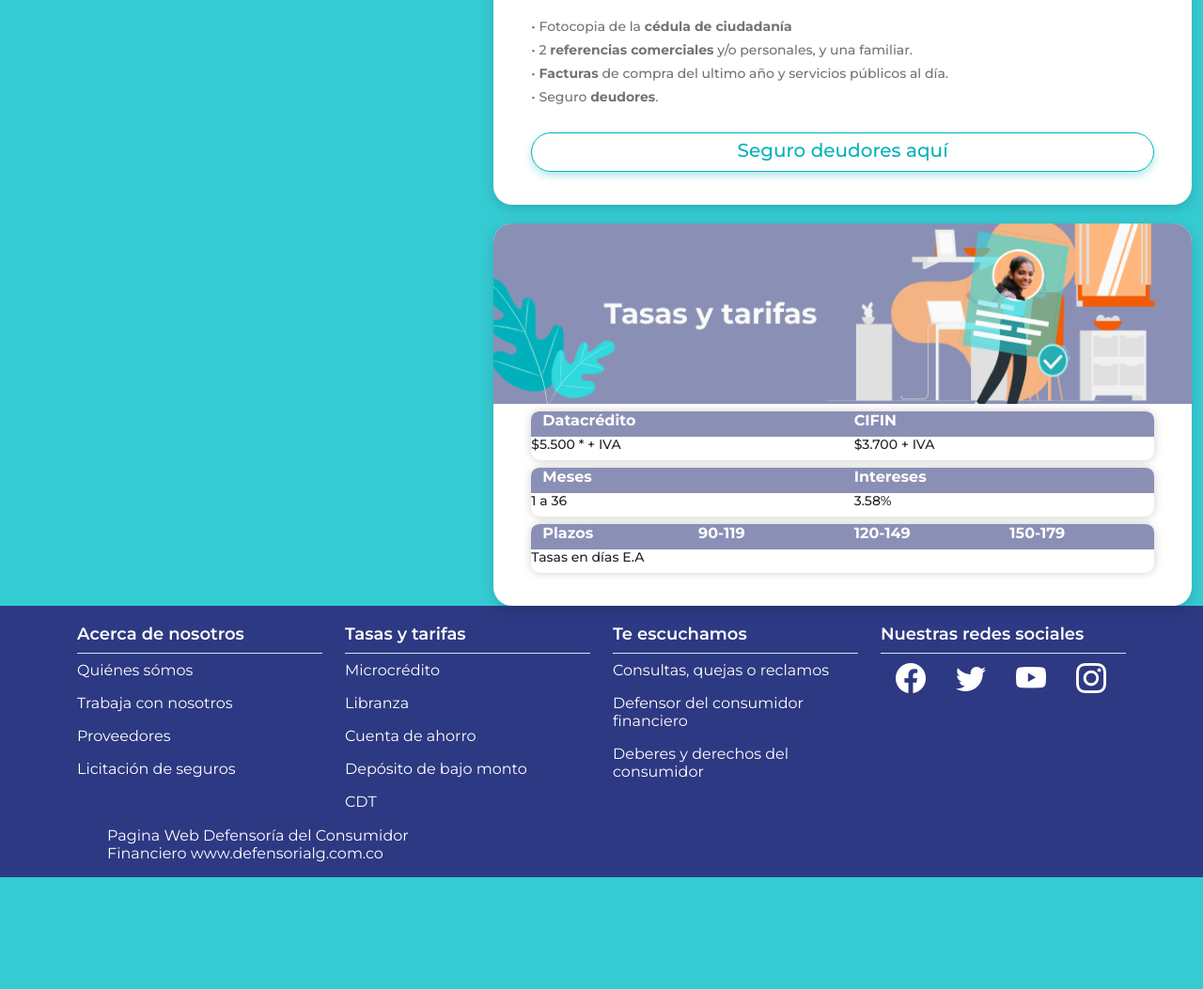
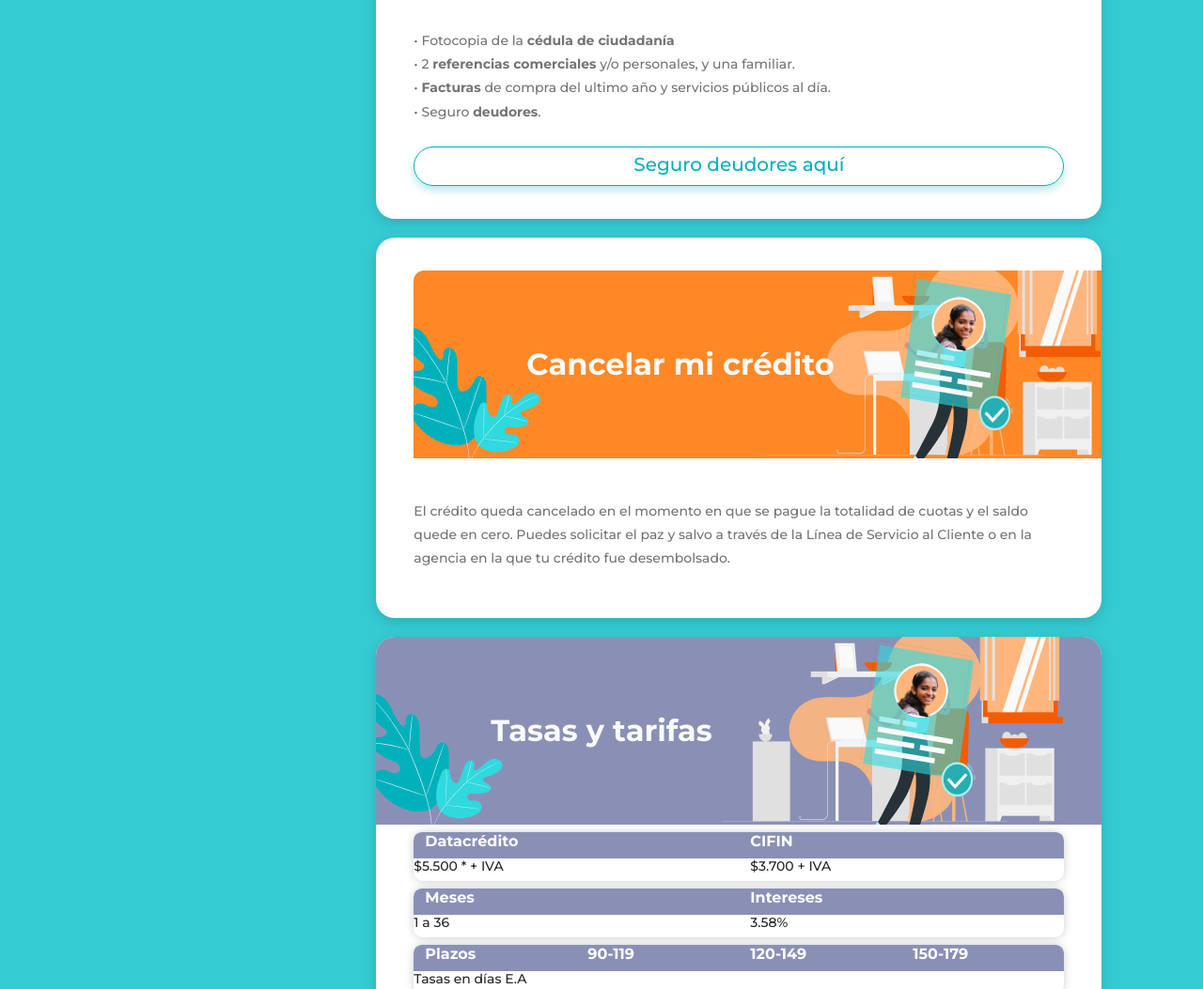
Before and after one commit to Andreita7128/Somos-W, a plain HTML site: page Créditos/credito.html in a window 1280 px wide. Shown: the part 1696-2749 px from the top of the page at 94% size. Before the commit the page ends 2630 px from the top, so only its background shows below. Drawn offline with nearby package versions, Linux system fonts and the light colour scheme; files that its build step writes are made by us from their sources; files whose address does not match are found by name.

Commit message:
add cancelarcredito

```diff
--- a/Créditos/credito.html
+++ b/Créditos/credito.html
@@ -172,6 +172,18 @@
                         class="imagen-inCard" id="caracteristicas"></card-imagen>
                     </div>
 
+                    <div id="locate_caract" class="d-md-block d-sm-none">
+                        <card-simple recurso="./img/cancelacion.png"
+                        contenido='
+                        El crédito queda cancelado en el momento en que se pague la totalidad de cuotas y el saldo quede en cero. Puedes solicitar el paz y salvo a través de la Línea de Servicio al Cliente o en la agencia en la que tu crédito fue desembolsado.
+                        '
+                        titulo = ' '
+                        boton = 'Seguro deudores aquí'
+
+
+                        class="imagen-inCard" id="caracteristicas"></card-simple>
+                    </div>
+
 
 
                     <div id="locate_caract">
--- a/Créditos/credito.scss
+++ b/Créditos/credito.scss
@@ -2,7 +2,7 @@
     width: 10px !important;
 }
 .marginis{
-    margin-left: 300px !important;
+    margin-left: 175px !important;
 }
 
 section{
```
Also changed, not shown: Créditos/credito.css, Créditos/img/cancelacion.png (added).
